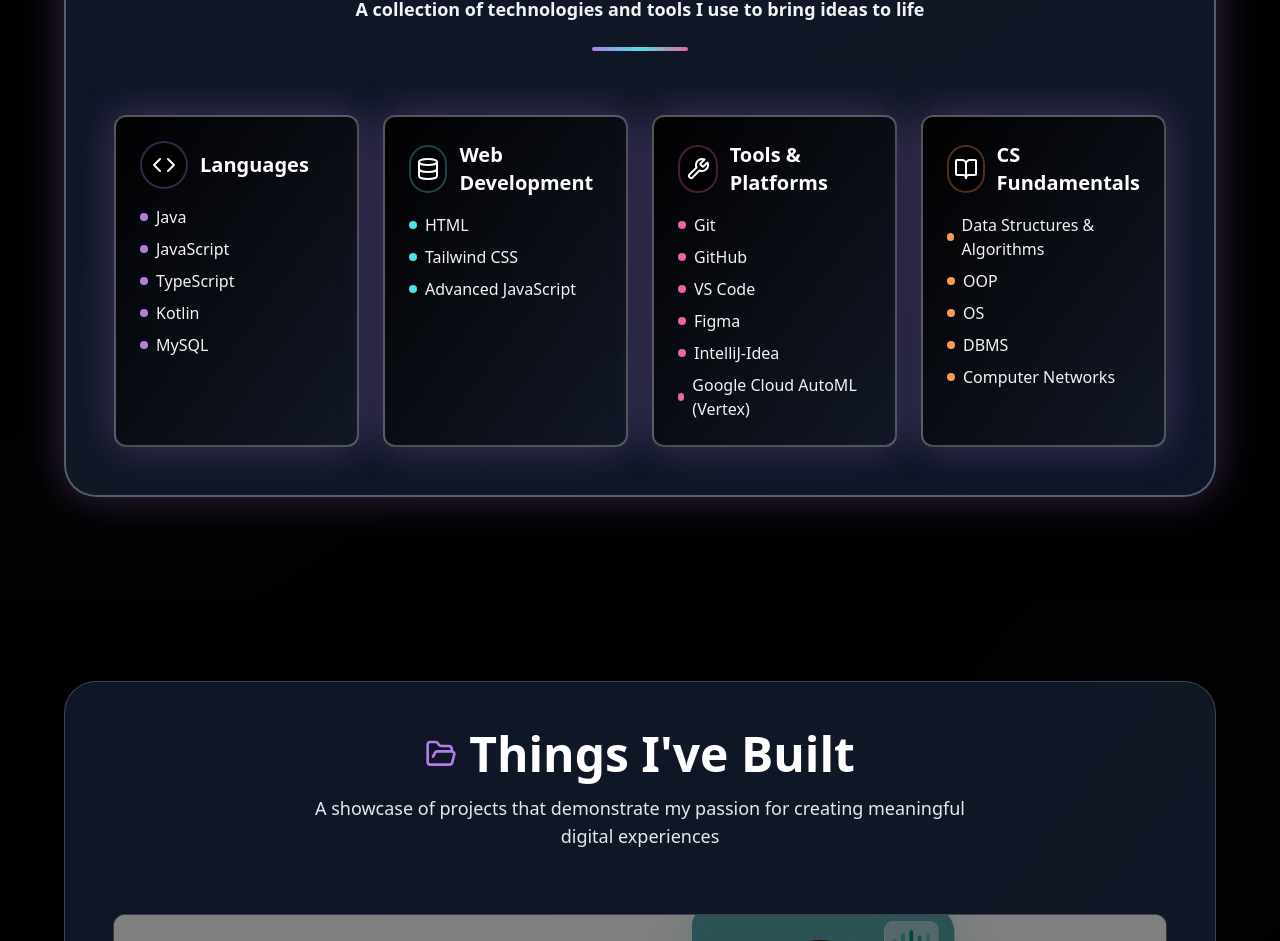
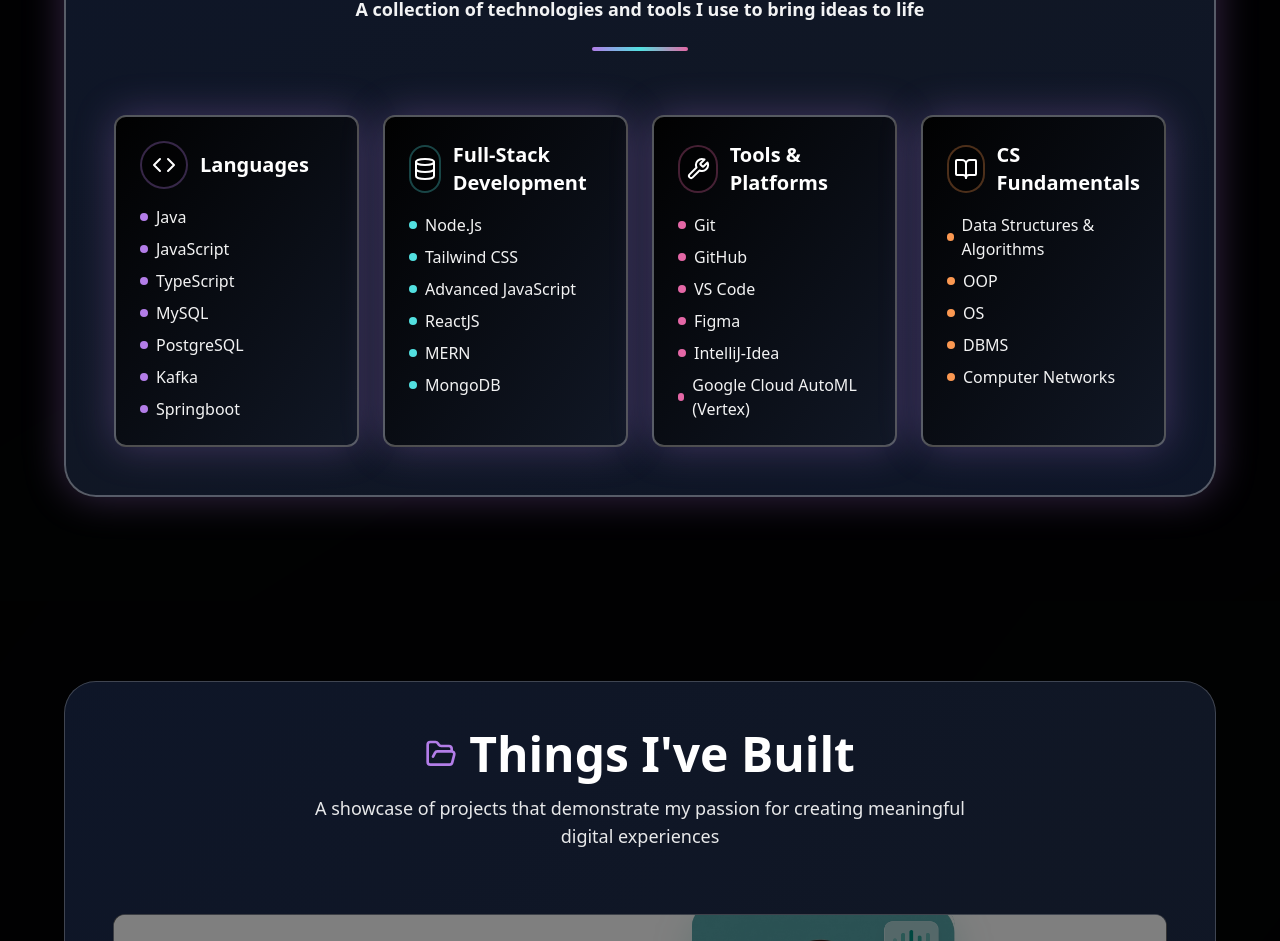
Before and after one commit to devgotAlyf/Dev-Portfolio, a React (Vite) app: page / in a window 1280 px wide. Shown: the part 1858-2799 px from the top of the page. Built offline with nearby package versions, Linux system fonts and the light colour scheme; the HTML template or start-up script is replaced by a standard one.

Commit message:
Update skill categories and rename section

```diff
--- a/src/components/Skills.tsx
+++ b/src/components/Skills.tsx
@@ -6,13 +6,13 @@ const Skills = () => {
     {
       title: "Languages",
       icon: Code,
-      skills: ["Java", "JavaScript", "TypeScript", "Kotlin", "MySQL"],
+      skills: ["Java", "JavaScript", "TypeScript", "MySQL", "PostgreSQL", "Kafka" , "Springboot"],
       color: "purple"
     },
     {
-      title: "Web Development",
+      title: "Full-Stack Development",
       icon: Database,
-      skills: ["HTML", "Tailwind CSS", "Advanced JavaScript"],
+      skills: ["Node.Js", "Tailwind CSS", "Advanced JavaScript", "ReactJS", "MERN", "MongoDB"],
       color: "cyan"
     },
     {
```
